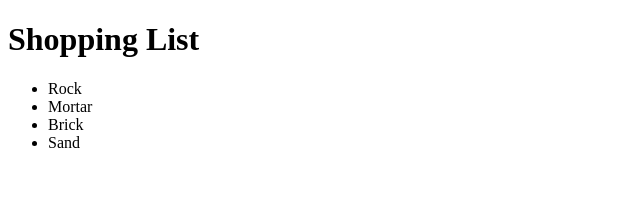
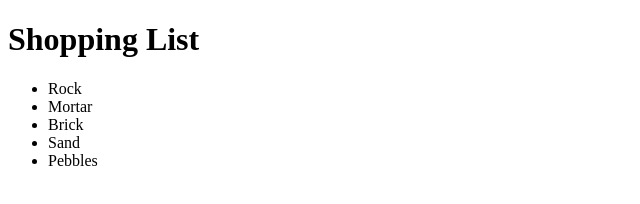
Before and after one commit to ryanwholey/test, a plain HTML site: page index.html in a window 1280 px wide. Shown: the full height of the page, 0-640 px from the left. Drawn offline with Linux system fonts and the light colour scheme.

Commit message:
added pebbles

```diff
--- a/index.html
+++ b/index.html
@@ -9,6 +9,7 @@
 		<li>Mortar</li>
 		<li>Brick</li>
 		<li>Sand</li>
+		<li>Pebbles</li>
 	</ul>
 </body>
 </html>
```
